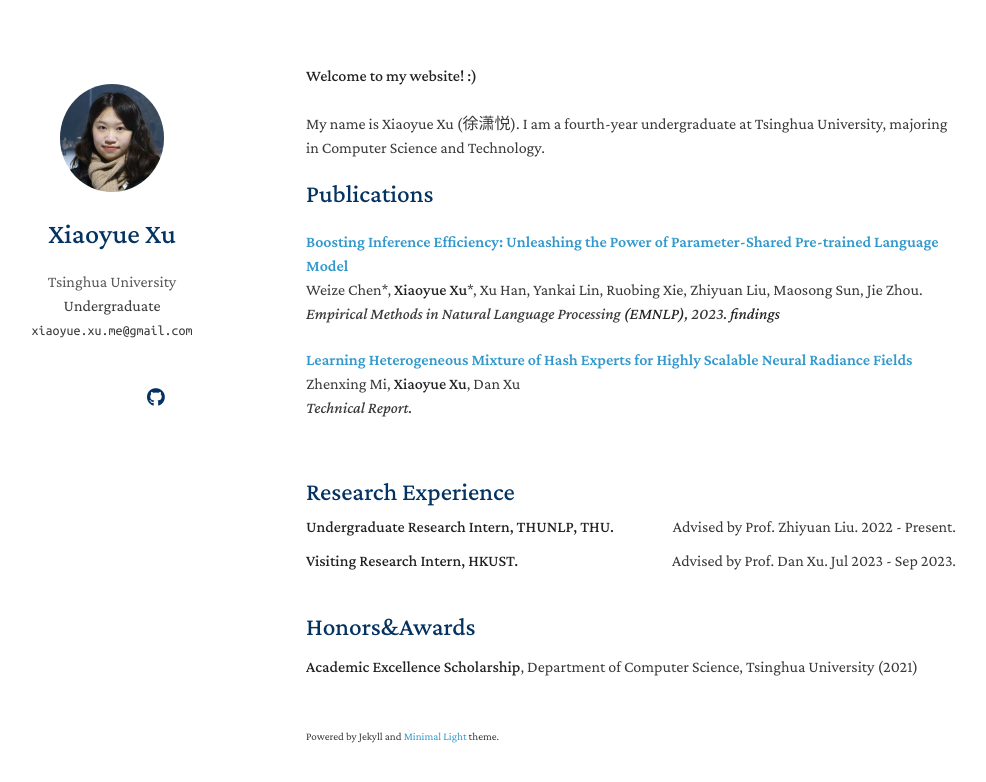
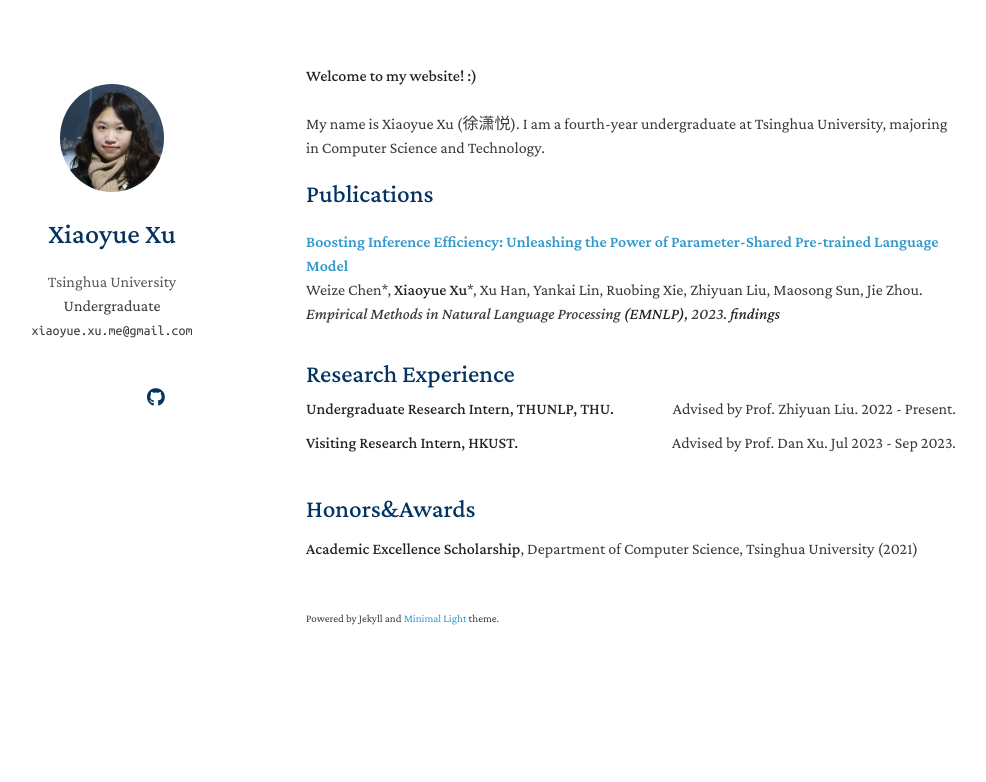
Before and after one commit to xiaoyue2002/xiaoyue2002.github.io, a Jekyll site: the page built from index.md, in a window 1280 px wide. Shown: the top 782 px of the page, without its empty margins (164-1150 px from the left). Built offline with Jekyll 4.4.1, drawn with Linux system fonts in a browser that asks for light colours; nearby versions of some CDN libraries; a style sheet for code colours, icons or effects is not loaded.

Commit message:
temp remove

```diff
--- a/_data/publications.yml
+++ b/_data/publications.yml
@@ -10,10 +10,6 @@
     # image: ./assets/img/teaser_example_2.png
     notes: findings
 
-  - title: "Learning Heterogeneous Mixture of Hash Experts for Highly Scalable Neural Radiance Fields"
-    authors: Zhenxing Mi, <strong>Xiaoyue Xu</strong>, Dan Xu
-    # conference_short: CVPR
-    conference: Technical Report.
     # pdf: https://arxiv.org/pdf/2002.10211.pdf
     # code: https://github.com/yaoyao-liu/class-incremental-learning/tree/main/mnemonics-training
     # page: https://class-il.mpi-inf.mpg.de/mnemonics/
```
